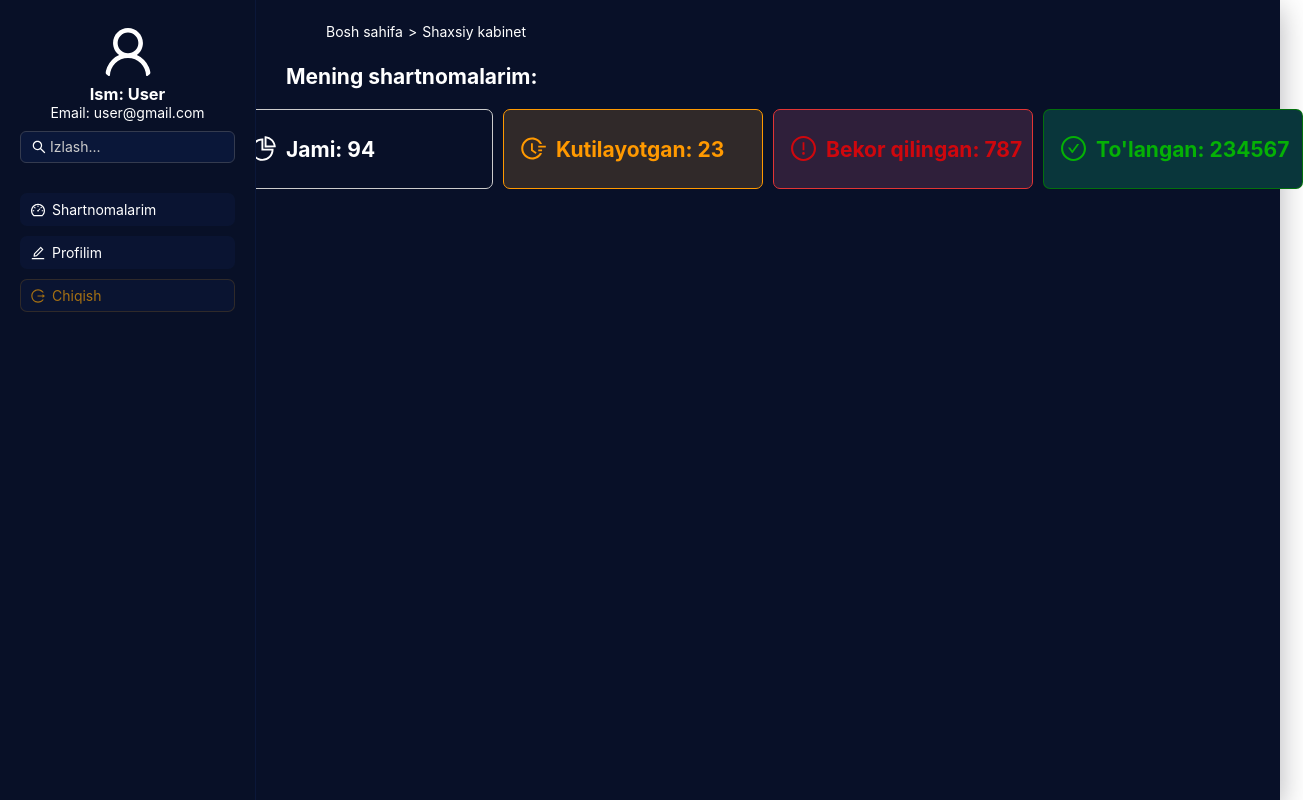
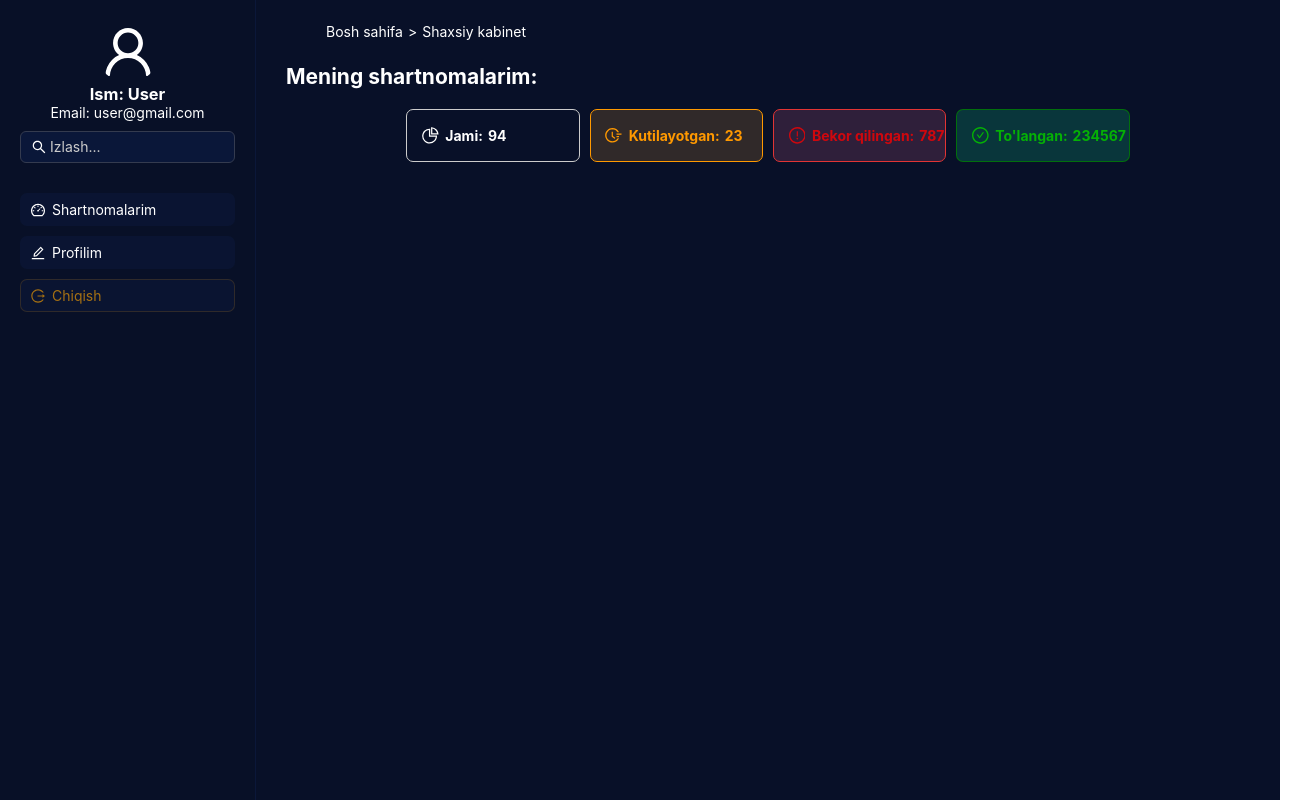
Before and after one commit to akmalshakirov/haval, a React (Vite) app: page /user in a window 1280 px wide. Shown: the whole page, 1303 px wide, since content can reach past the window. Built offline with nearby package versions, Linux system fonts and the light colour scheme.

Commit message:
USER_PAGES's_fz

```diff
--- a/src/Pages/User/User.css
+++ b/src/Pages/User/User.css
@@ -70,8 +70,8 @@ header {
 }
 
 .user-page-content-card {
-    min-width: 260px;
-    min-height: 80px;
+    min-width: 13.54167vw;
+    min-height: 4.16667vw;
     border: 1px solid #ccc;
     border-radius: 7px;
     display: flex;
@@ -85,7 +85,6 @@ header {
     border-color: #ff9900;
     color: #ff9900;
 }
-
 .user-page-content-card:not(:first-child, :last-child, :nth-child(2)) {
     background-color: #3c2440c2 !important;
     border-color: #e23434;
@@ -96,17 +95,20 @@ header {
     border-color: rgba(0, 128, 0, 0.774);
     color: rgb(5, 177, 5);
 }
-
 .user-page-content-card-icon svg {
     background-color: transparent !important;
 }
 
+.user-page-content-card > div > h2 {
+    font-size: 1.09375vw;
+}
+
 .user-page-content-card span:first-child {
-    font-size: 25px;
-    margin-right: 5px;
+    font-size: 1.30208vw;
+    margin-right: 0.26042vw;
     background-color: transparent !important;
 }
 
 .user-page-content-card span:last-child {
-    margin-left: 7px;
+    margin-left: 0.36458vw;
 }
```
